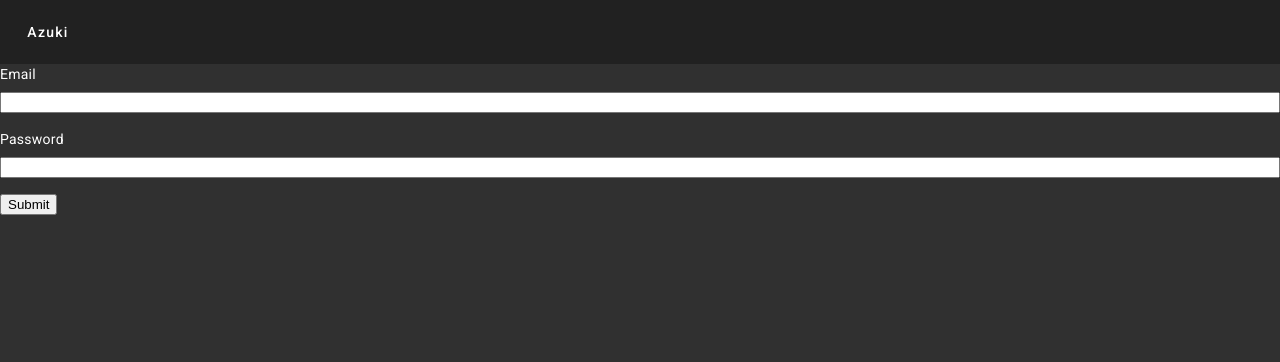
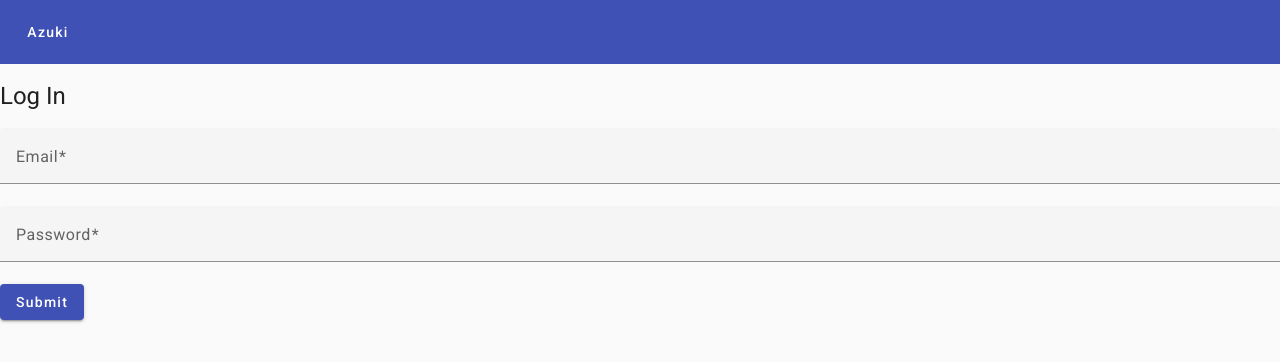
Before and after one commit to Kombuchelada/azuki, an Angular app: page /log-in in a window 1280 px wide. Shown: the top 362 px of the page. Built offline with nearby package versions, Linux system fonts and the light colour scheme.

Commit message:
working on log in form

```diff
--- a/angular.json
+++ b/angular.json
@@ -53,7 +53,7 @@
             "tsConfig": "tsconfig.app.json",
             "assets": ["src/favicon.ico", "src/assets"],
             "styles": [
-              "@angular/material/prebuilt-themes/pink-bluegrey.css",
+              "@angular/material/prebuilt-themes/indigo-pink.css",
               "src/styles.css"
             ],
             "scripts": []
--- a/src/app/app.component.css
+++ b/src/app/app.component.css
@@ -0,0 +1,3 @@
+#navbar::ng-deep {
+  @apply mb-4;
+}
--- a/src/app/app.component.html
+++ b/src/app/app.component.html
@@ -1,4 +1,6 @@
-<mat-toolbar>
+<mat-toolbar id="navbar" color="primary">
   <a mat-button routerLink="/home">Azuki</a>
 </mat-toolbar>
-<router-outlet></router-outlet>
+<main class="container mx-auto my-auto">
+  <router-outlet></router-outlet>
+</main>
--- a/src/app/home/home.component.html
+++ b/src/app/home/home.component.html
@@ -1,7 +1,5 @@
-<div class="container mx-auto">
-  <h1>Hello world!</h1>
-  <a mat-raised-button color="secondary" routerLink="/post/create"
-    >Create A New Post</a
-  >
-  <a mat-raised-button color="primary" routerLink="/log-in">Log In</a>
-</div>
+<h1>Hello world!</h1>
+<a mat-raised-button color="secondary" routerLink="/post/create"
+  >Create A New Post</a
+>
+<a mat-raised-button color="primary" routerLink="/log-in">Log In</a>
--- a/src/app/log-in/log-in.component.html
+++ b/src/app/log-in/log-in.component.html
@@ -1,40 +1,41 @@
-<div [formGroup]="logInForm" class="container mx-auto">
-  <div class="w-full field">
-    <label for="email">Email</label>
+<h1>Log In</h1>
+<form [formGroup]="logInForm" (ngSubmit)="logIn()">
+  <mat-form-field class="w-full">
+    <mat-label>Email</mat-label>
     <input
+      matInput
+      placeholder="Email"
       class="w-full"
       type="email"
-      formControlName="email"
+      [formControl]="email"
       id="email"
       required
     />
-    <div
-      class="form-errors"
-      *ngIf="email.invalid && (email.dirty || email.touched)"
-    >
-      <small class="block"> Email is required. </small>
-      <small *ngIf="email.errors?.['email']">
+    <div *ngIf="email.invalid && (email.dirty || email.touched)">
+      <mat-error *ngIf="email.errors?.['required']">
+        Email is required.
+      </mat-error>
+      <mat-error *ngIf="email.errors?.['email']">
         Email must be a valid email.
-      </small>
+      </mat-error>
     </div>
-  </div>
-  <div class="w-full field">
-    <label for="password">Password</label>
+  </mat-form-field>
+  <mat-form-field class="w-full">
+    <mat-label>Password</mat-label>
     <input
+      matInput
+      placeholder="Password"
       class="w-full"
       type="password"
-      formControlName="password"
+      [formControl]="password"
       id="password"
       required
     />
-    <div
-      class="form-errors"
-      *ngIf="password.invalid && (password.dirty || password.touched)"
-    >
-      <small *ngIf="password.errors?.['required']">
+    <div *ngIf="password.invalid && (password.dirty || password.touched)">
+      <mat-error *ngIf="password.errors?.['required']">
         Password is required.
-      </small>
+      </mat-error>
     </div>
-  </div>
-  <button type="button" (click)="logIn()">Submit</button>
-</div>
+  </mat-form-field>
+  <button mat-raised-button color="primary" type="submit">Submit</button>
+</form>
--- a/src/app/post-edit/post-edit.component.html
+++ b/src/app/post-edit/post-edit.component.html
@@ -1,8 +1,15 @@
-<div formGroup="postForm" class="container mx-auto">
-    <h1>Create A New Post</h1>
-    <label for="title" class="block">Title</label>
-    <input type="text" formControlName="title" id="title" class="w-full">
-    <label for="body" class="block">Body</label>
-    <textarea name="body" id="body" cols="30" rows="10" formControlName="body" class="w-full"></textarea>
-    <button type="button">Submit</button>
+<div formGroup="postForm">
+  <h1>Create A New Post</h1>
+  <label for="title" class="block">Title</label>
+  <input type="text" formControlName="title" id="title" class="w-full" />
+  <label for="body" class="block">Body</label>
+  <textarea
+    name="body"
+    id="body"
+    cols="30"
+    rows="10"
+    formControlName="body"
+    class="w-full"
+  ></textarea>
+  <button type="button">Submit</button>
 </div>
```
Also changed, not shown: src/app/log-in/log-in.component.ts (+13 -1 lines).
